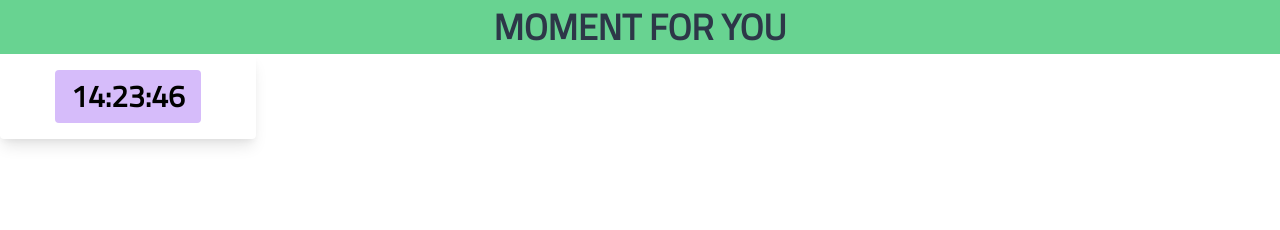
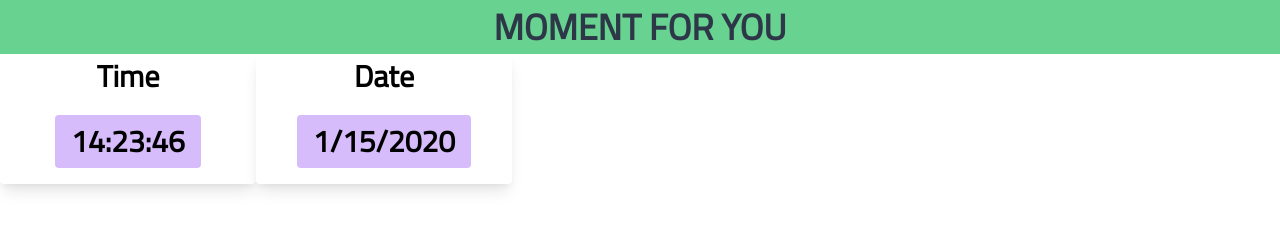
Before and after one commit to OmairSohail/LiveClock, a website: page src/index.html in a window 1280 px wide. Drawn offline with Linux system fonts and the light colour scheme.

Commit message:
Added Date

```diff
--- a/js/main.js
+++ b/js/main.js
@@ -7,6 +7,7 @@ const main = () => {
         let hours = now.getHours();
         let minutes = now.getMinutes();
         let seconds = now.getSeconds();
+        let date = now.toLocaleDateString();
 
         let nowTime = `${hours}:${minutes}:${seconds}`;
 
@@ -16,10 +17,17 @@ const main = () => {
             clock.textContent = nowTime;
         }
 
+        //Displaying Date
+        const showDate = () => {
+          const dateelement = document.querySelector('.date');
+          dateelement.textContent = date;
+        }
+
         //Updating Time
 
         setInterval(()=>{
             showTime();
+            showDate();
         },100)
     }
 
--- a/src/index.html
+++ b/src/index.html
@@ -14,8 +14,14 @@
        <p class="text-4xl font-semibold text-center text-gray-800 uppercase">Moment For You</p>
     </div>
     <div class="flex flex-row">
-        <div class="w-64 h-full bg-white shadow-lg rounded flex justify-center items-center">
+        <div class="w-64 h-full bg-white shadow-lg rounded flex flex-col justify-around items-center">
+            <p class="font-bold text-3xl">Time</p>
             <p class="text-3xl clock flex1 font-semibold bg-purple-300 rounded px-4 py-1 my-4"></p>
+        </div>
+
+        <div class="w-64 h-full bg-white shadow-lg rounded flex flex-col justify-around items-center">
+            <p class="font-bold text-3xl">Date</p>
+            <p class="text-3xl date flex1 font-semibold bg-purple-300 rounded px-4 py-1 my-4"></p>
         </div>
     </div>
 
```
